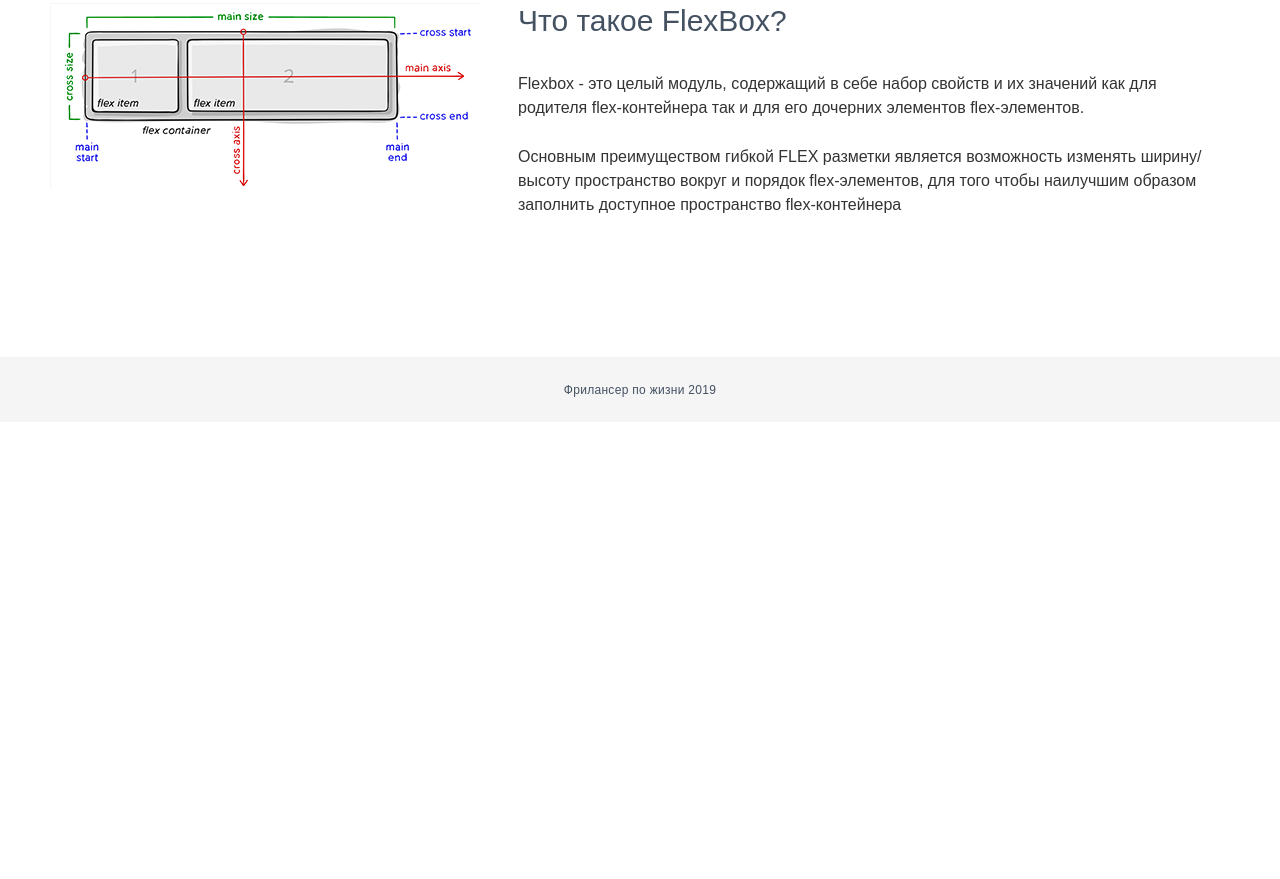
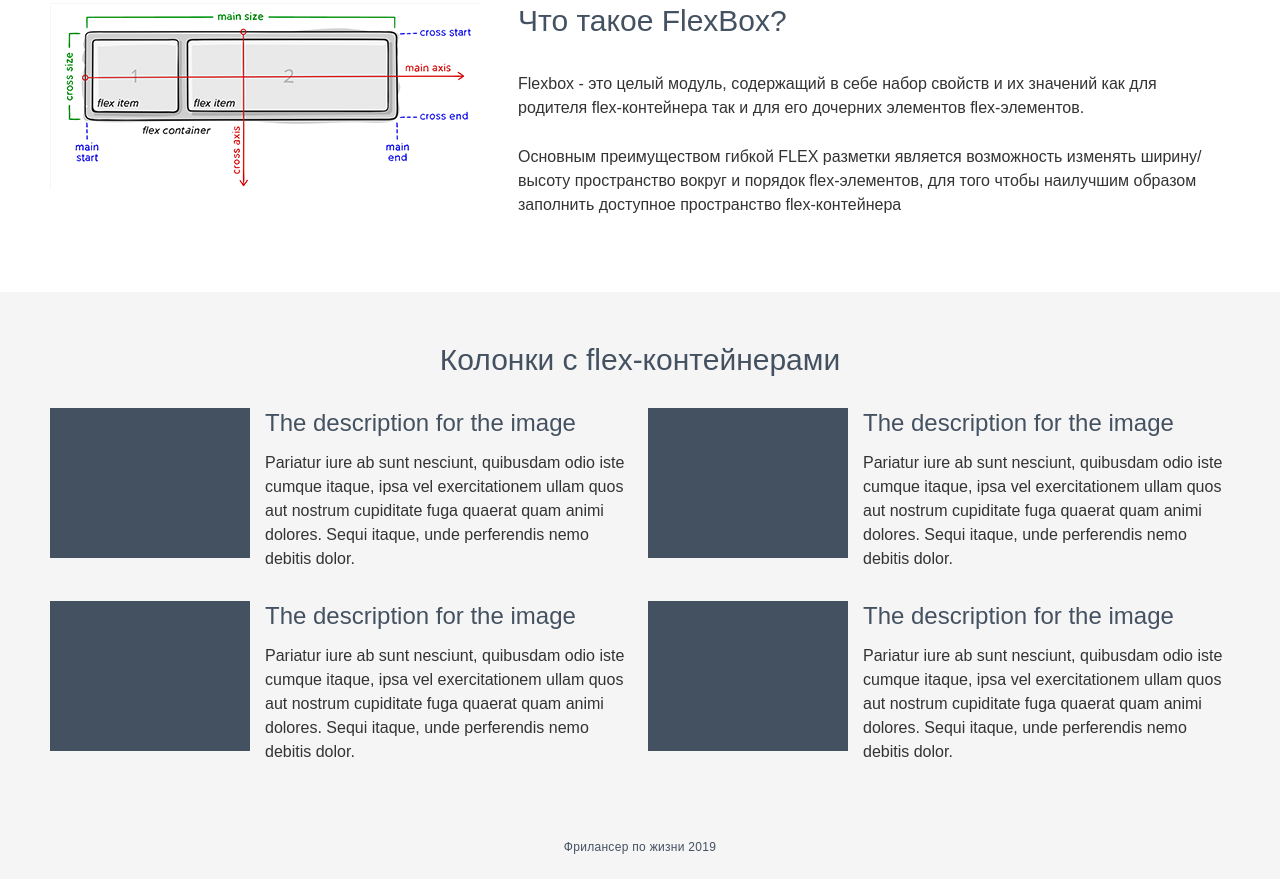
Before and after one commit to rafailzeynalov/flex, a plain HTML site: page index.html in a window 1280 px wide. Shown: the part 378-1257 px from the top of the page. Before the commit the page ends 800 px from the top, so only its background shows below. Drawn offline with Linux system fonts and the light colour scheme.

Commit message:
3-ий блок (флекс контейнеры) (26:41)

```diff
--- a/#source/scss/style.scss
+++ b/#source/scss/style.scss
@@ -88,8 +88,50 @@ body{
 	}
 }
 
-.container {
+.columns {
+	background-color: #f5f5f5;
+	padding: 50px 0 20px 0;
+	&__title {
+		text-align: center;
+		margin: 0px 0px 30px 0px;
+	}
+	&__row {
+		display: flex;
+		flex-wrap: wrap;
+		margin: 0px -8px;
+	}
+	&__column {
+		padding: 0px 8px;
+		flex: 0 1 50%;
+		margin: 0px 0px 30px 0px;
+	}
+	&__item {}
 }
+
+.item {
+	&__row {
+		display: flex;
+	}
+	&__image {
+		flex: 0 0 200px;
+	}
+	&__body {
+		flex: 1 1 auto;
+		padding: 0px 0px 0px 15px;
+	}
+	&__title {
+		color: #445161;
+		font-size: 24px;
+		line-height: 30px;
+		margin: 0px 0px 13px 0px;
+	}
+	&__text {
+		color: #333333;
+		font-size: 16px;
+		line-height: 24px;
+	}
+}
+
 
 .footer {
 	background-color: #f5f5f5;
--- a/index.html
+++ b/index.html
@@ -38,6 +38,7 @@
 						</div>
 					</div>
 				</div>
+
 				<div class="what">
 					<div class="container">
 						<div class="what__row">
@@ -55,6 +56,69 @@
 					</div>
 				</div>
 
+				<div class="columns">
+					<div class="container">
+						<div class="columns__title title">Колонки с flex-контейнерами</div>
+						<div class="columns__row">
+							<div class="columns__column">
+								<div class="columns__item item">
+									<div class="item__row">
+										<div class="item__image">
+											<img src="/img/image_126.png" alt="">
+										</div>
+										<div class="item__body">
+											<div class="item__title">The description for the image</div>
+											<div class="item__text">Pariatur iure ab sunt nesciunt, quibusdam odio iste cumque itaque, ipsa vel exercitationem ullam quos aut nostrum cupiditate fuga quaerat quam animi dolores. Sequi itaque, unde perferendis nemo debitis dolor.</div>
+										</div>
+									</div>
+								</div>
+							</div>
+							<div class="columns__column">
+								<div class="columns__item item">
+									<div class="item__row">
+										<div class="item__image">
+											<img src="/img/image_126.png" alt="">
+										</div>
+										<div class="item__body">
+											<div class="item__title">The description for the image</div>
+											<div class="item__text">Pariatur iure ab sunt nesciunt, quibusdam odio iste cumque itaque, ipsa vel exercitationem ullam quos aut nostrum cupiditate fuga quaerat quam animi dolores. Sequi itaque, unde perferendis nemo debitis dolor.</div>
+										</div>
+									</div>
+								</div>
+							</div>
+							<div class="columns__column">
+								<div class="columns__item item">
+									<div class="item__row">
+										<div class="item__image">
+											<img src="/img/image_126.png" alt="">
+										</div>
+										<div class="item__body">
+											<div class="item__title">The description for the image</div>
+											<div class="item__text">Pariatur iure ab sunt nesciunt, quibusdam odio iste cumque itaque, ipsa vel exercitationem ullam quos aut nostrum cupiditate fuga quaerat quam animi dolores. Sequi itaque, unde perferendis nemo debitis dolor.</div>
+										</div>
+									</div>
+								</div>
+							</div>
+							<div class="columns__column">
+								<div class="columns__item item">
+									<div class="item__row">
+										<div class="item__image">
+											<img src="/img/image_126.png" alt="">
+										</div>
+										<div class="item__body">
+											<div class="item__title">The description for the image</div>
+											<div class="item__text">Pariatur iure ab sunt nesciunt, quibusdam odio iste cumque itaque, ipsa vel exercitationem ullam quos aut nostrum cupiditate fuga quaerat quam animi dolores. Sequi itaque, unde perferendis nemo debitis dolor.</div>
+										</div>
+									</div>
+								</div>
+							</div>
+
+
+
+						</div>
+					</div>
+				</div>
+
 			</div>
 			<footer class="footer">
 				<div class="container">
```
Also changed, not shown: css/style.css.
